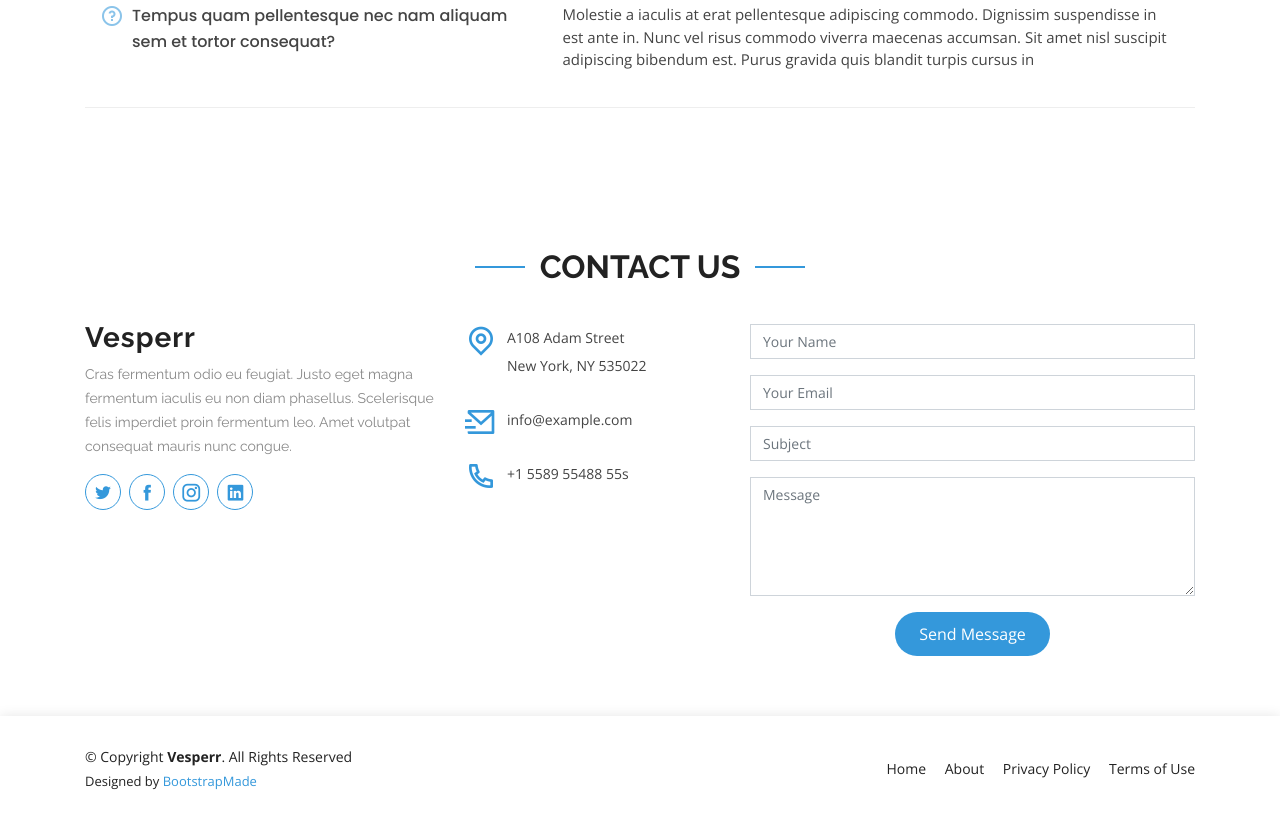
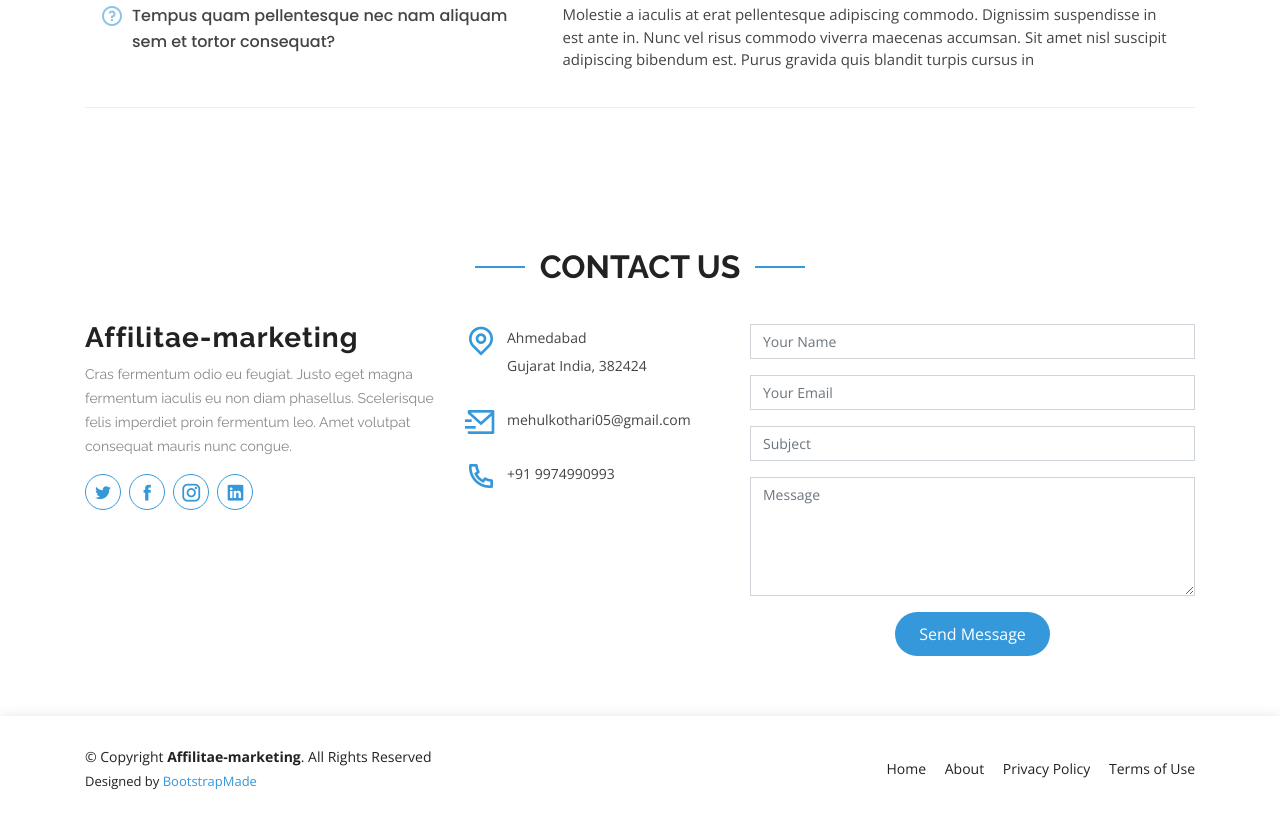
Before and after one commit to mehulk05/Affilitae-marketing, a plain HTML site: page index.html in a window 1280 px wide. Shown: the part 7392-8214 px from the top of the page. Drawn offline with nearby package versions, Linux system fonts and the light colour scheme.

Commit message:
Update index.html

```diff
--- a/index.html
+++ b/index.html
@@ -890,7 +890,7 @@
 
           <div class="col-lg-4 col-md-6" data-aos="fade-up" data-aos-delay="100">
             <div class="contact-about">
-              <h3>Vesperr</h3>
+              <h3>Affilitae-marketing</h3>
               <p>Cras fermentum odio eu feugiat. Justo eget magna fermentum iaculis eu non diam phasellus. Scelerisque felis imperdiet proin fermentum leo. Amet volutpat consequat mauris nunc congue.</p>
               <div class="social-links">
                 <a href="#" class="twitter"><i class="icofont-twitter"></i></a>
@@ -905,17 +905,17 @@
             <div class="info">
               <div>
                 <i class="ri-map-pin-line"></i>
-                <p>A108 Adam Street<br>New York, NY 535022</p>
+                <p>Ahmedabad<br>Gujarat India, 382424</p>
               </div>
 
               <div>
                 <i class="ri-mail-send-line"></i>
-                <p>info@example.com</p>
+                <p>mehulkothari05@gmail.com</p>
               </div>
 
               <div>
                 <i class="ri-phone-line"></i>
-                <p>+1 5589 55488 55s</p>
+                <p>+91 9974990993</p>
               </div>
 
             </div>
@@ -961,7 +961,7 @@
       <div class="row d-flex align-items-center">
         <div class="col-lg-6 text-lg-left text-center">
           <div class="copyright">
-            &copy; Copyright <strong>Vesperr</strong>. All Rights Reserved
+            &copy; Copyright <strong>Affilitae-marketing</strong>. All Rights Reserved
           </div>
           <div class="credits">
             <!-- All the links in the footer should remain intact. -->
```
